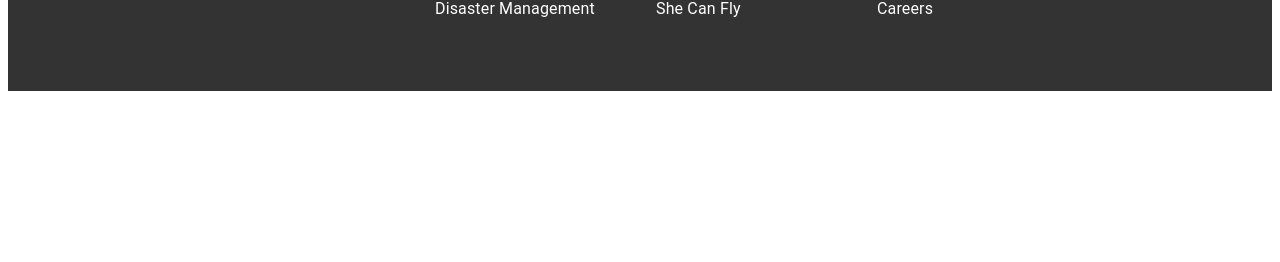
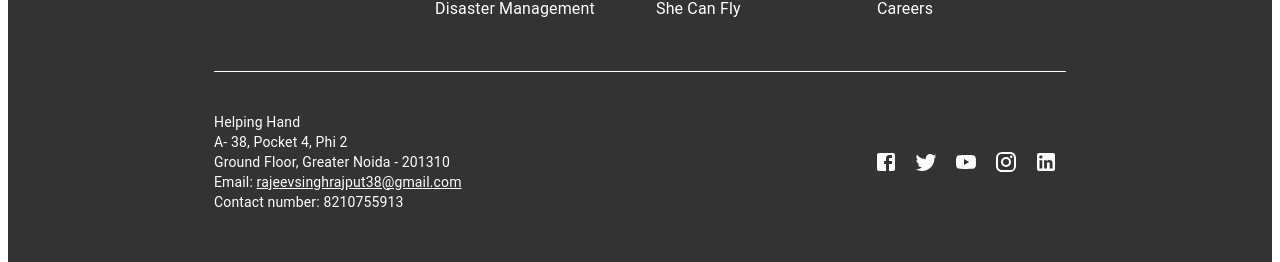
Before and after one commit to Rajeev-Kumar-Singh/HelpingHand-Frontend, a React (Create React App) app: page / in a window 1280 px wide. Shown: the part 2089-2351 px from the top of the page. Before the commit the page ends 2188 px from the top, so only its background shows below. Built offline with nearby package versions, Linux system fonts and the light colour scheme.

Commit message:
added social media logo in footer

```diff
--- a/src/Components/Navbar/Footer.js
+++ b/src/Components/Navbar/Footer.js
@@ -1,5 +1,19 @@
 import React from "react";
-import { Container, Grid, Typography, Link, Divider } from "@mui/material";
+import {
+  Container,
+  Grid,
+  Typography,
+  Link,
+  Divider,
+  IconButton,
+} from "@mui/material";
+import {
+  Facebook,
+  Twitter,
+  YouTube,
+  Instagram,
+  LinkedIn,
+} from "@mui/icons-material";
 
 function Footer() {
   return (
@@ -177,6 +191,73 @@ function Footer() {
             </ul>
           </Grid>
         </Grid>
+        <Divider sx={{ borderColor: "#fff", margin: "40px 0" }} />
+        <div
+          style={{
+            display: "flex",
+            justifyContent: "space-between",
+            alignItems: "center",
+            color: "#fff",
+            marginBottom: "20px",
+          }}
+        >
+          <div>
+            <Typography variant="body2">Helping Hand</Typography>
+            <Typography variant="body2">A- 38, Pocket 4, Phi 2</Typography>
+            <Typography variant="body2">
+              Ground Floor, Greater Noida - 201310
+            </Typography>
+            <Typography variant="body2">
+              Email:{" "}
+              <Link href="mailto:rajeevsinghrajput38@gmail.com" color="inherit">
+                rajeevsinghrajput38@gmail.com
+              </Link>
+            </Typography>
+            <Typography variant="body2">Contact number: 8210755913</Typography>
+          </div>
+          <div>
+            <IconButton
+              href="https://www.facebook.com"
+              target="_blank"
+              rel="noopener noreferrer"
+              sx={{ color: "#fff" }}
+            >
+              <Facebook />
+            </IconButton>
+            <IconButton
+              href="https://www.twitter.com"
+              target="_blank"
+              rel="noopener noreferrer"
+              sx={{ color: "#fff" }}
+            >
+              <Twitter />
+            </IconButton>
+            <IconButton
+              href="https://www.youtube.com"
+              target="_blank"
+              rel="noopener noreferrer"
+              sx={{ color: "#fff" }}
+            >
+              <YouTube />
+            </IconButton>
+            <IconButton
+              href="https://www.instagram.com"
+              target="_blank"
+              rel="noopener noreferrer"
+              sx={{ color: "#fff" }}
+            >
+              <Instagram />
+            </IconButton>
+            <IconButton
+              href="https://www.linkedin.com"
+              target="_blank"
+              rel="noopener noreferrer"
+              sx={{ color: "#fff" }}
+            >
+              <LinkedIn />
+            </IconButton>
+          </div>
+        </div>
       </Container>
     </footer>
   );
```
